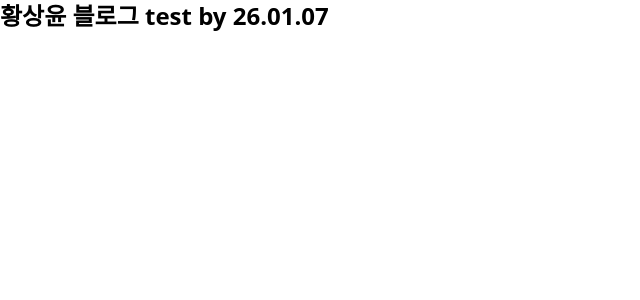
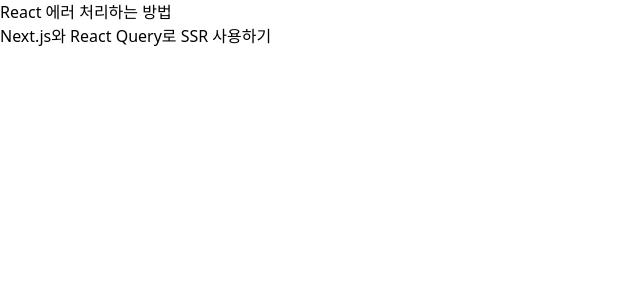
Before and after one commit to sangyun-hwang/sangyun-hwang.github.io, a Next.js app: page / in a window 1280 px wide. Shown: the top 300 px of the page, without its empty margins (0-640 px from the left). Built offline with nearby package versions, Linux system fonts and the light colour scheme.

Commit message:
[feat] PostPage 추가

```diff
--- a/src/app/page.tsx
+++ b/src/app/page.tsx
@@ -1,7 +1,8 @@
-export default function Home() {
-  return (
-    <main>
-      <h1 className="text-2xl font-bold">황상윤 블로그 test by 26.01.07</h1>
-    </main>
-  );
+import { getAllPosts } from "@/entities/post/model/post";
+import PostPage from "@/page/posts";
+
+export default async function Home() {
+  const posts = await getAllPosts();
+
+  return <PostPage posts={posts} />;
 }
--- /dev/null
+++ b/src/page/posts.tsx
@@ -0,0 +1,19 @@
+import type { PostWithFrontmatterType } from "@/entities/post/model/post.type"
+
+type PostPageProps = {
+  posts: PostWithFrontmatterType[];
+}
+
+const PostPage = ({ posts }: PostPageProps) => {
+  return (
+    <main>
+      <ul>
+        {posts.map((post) => (
+          <li key={post.title}>{post.title}</li>
+        ))}
+      </ul>
+    </main>
+  )
+}
+
+export default PostPage;
```
